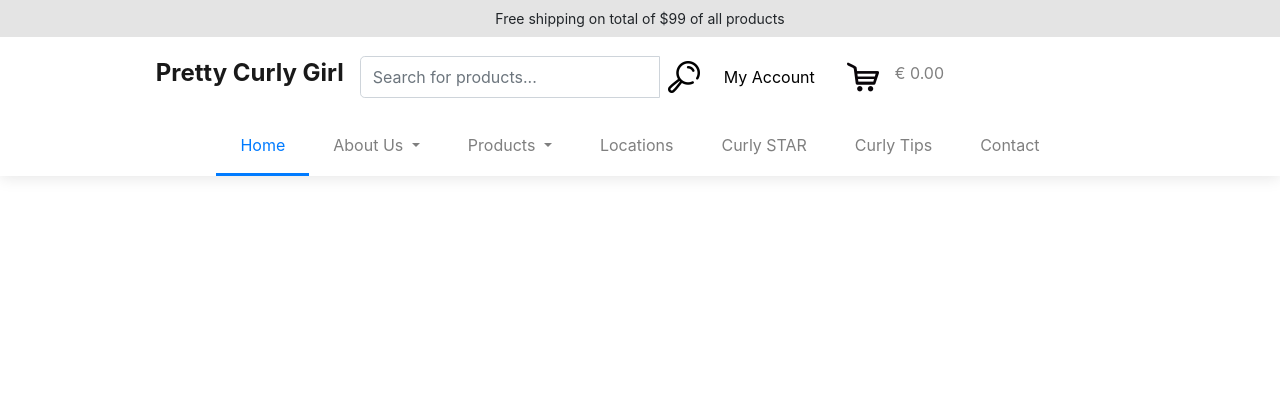
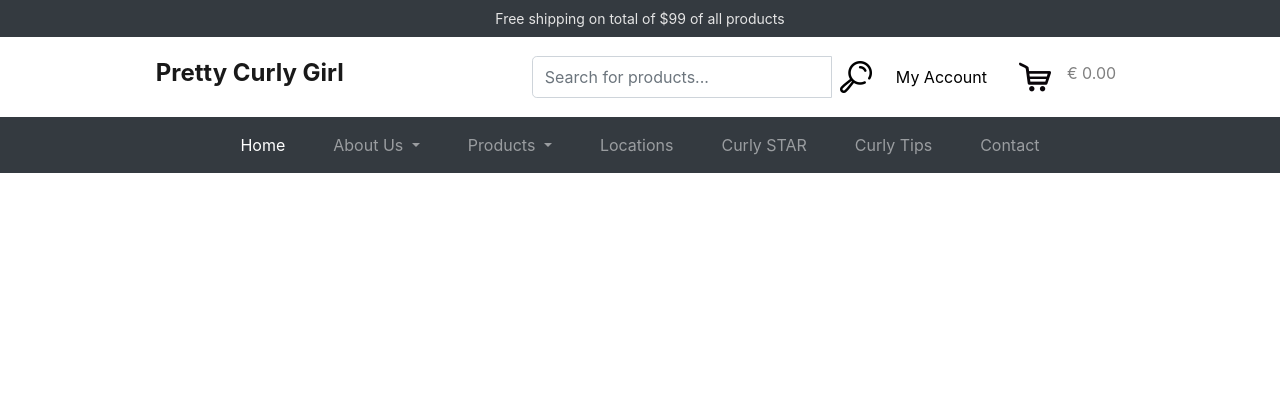
Before and after one commit to KlaudiaBC/E-Commerce-Applications-Project-Pretty-Curly-Girl, a Django app: page / in a window 1280 px wide. Shown: the top 420 px of the page. Run offline with Django 3.2, Linux system fonts and the light colour scheme.

Commit message:
PCG-7-Add styling to the header and main navbar

```diff
--- a/static/css/base.css
+++ b/static/css/base.css
@@ -6,9 +6,11 @@ html {
     color: black;
 }
 
-.promo {
-  text-align: center;
+.search-dark {
+  background-color: black;
+  padding-top: 0.5rem;
 }
+
 
 /* from Bulma */
 .icon {
@@ -69,6 +71,10 @@ html {
   @media (min-width: 768px) {
     .form-inline .form-control {
       width: 150px;
+    }
+
+    .header-lg {
+      flex-grow: 0;
     }
   }
 
@@ -252,12 +258,14 @@ html {
   }
 
   .utility-nav {
-    background: #e4e4e4;
+    background: #343a40;
     padding: 0.5rem 1rem;
+    text-align: center;
   }
 
   .utility-nav p {
     margin-bottom: 0;
+    color: #e4e4e4;
   }
 
   .search-bar {
--- a/templates/base.html
+++ b/templates/base.html
@@ -26,9 +26,9 @@
 
   <!-- Promo text -->
   <div class="overlay"></div>
-  <div class="utility-nav d-none d-md-block">
+  <div class="utility-nav">
     <div class="container">
-      <div class="promo">
+      <div>
         <p class="small">Free shipping on total of $99 of all products</p>
       </div>
     </div>
@@ -52,12 +52,11 @@
         </li>
       </ul>
 
-      <div class="collapse navbar-collapse">
+      <div class="collapse navbar-collapse header-lg">
         <form class="form-inline my-2 my-lg-0 mx-auto">
           <input class="form-control" type="search" placeholder="Search for products..." aria-label="Search">
           <input type="image" id="Search" class="sm-icons my-2 my-sm-0"
-          src="https://github.com/KlaudiaBC/E-Commerce-Applications-Project-Pretty-Curly-Girl/blob/main/static/images/media/search.png?raw=true"
-          alt="search">
+          src="https://github.com/KlaudiaBC/E-Commerce-Applications-Project-Pretty-Curly-Girl/blob/main/static/images/media/search.png?raw=true" alt="search">
         </form>
 
         <li class="list-inline-item dropdown">
@@ -89,7 +88,6 @@
           <li class="list-inline-item">
             <a class="{% if grand_total %}text-info font-weight-bold{% else %}text-black{% endif %} nav-link" href="">
               <div class="text-center">
-                <div><i class="fas fa-shopping-bag fa-lg"></i></div>
                 <p class="my-0">
                   {% if grand_total %}
                   ${{ grand_total|floatformat:2 }}
--- a/templates/includes/navbar.html
+++ b/templates/includes/navbar.html
@@ -1,4 +1,4 @@
-<nav class="navbar navbar-expand-md navbar-light bg-light sub-menu">
+<nav class="navbar navbar-expand-md navbar-dark bg-dark sub-menu">
     <div class="container">
         <div class="collapse navbar-collapse" id="navbar">
             <ul class="navbar-nav mx-auto">
@@ -49,14 +49,14 @@
 </nav>
 
 <!-- Search bar -->
-<div class="search-bar d-block d-md-none">
+<div class="search-bar d-block d-md-none search-dark">
     <div class="container">
         <div class="row">
             <div class="col-12">
                 <form class="form-inline mb-3 mx-auto">
                     <input class="form-control" type="search" placeholder="Search for products..." aria-label="Search">
                     <input type="image" id="Search" class="sm-icons d-block d-md-none"
-                    src="https://github.com/KlaudiaBC/E-Commerce-Applications-Project-Pretty-Curly-Girl/blob/main/static/images/media/search.png?raw=true"
+                    src="https://github.com/KlaudiaBC/E-Commerce-Applications-Project-Pretty-Curly-Girl/blob/main/static/images/media/search-white.png?raw=true"
                     alt="search">
                 </form>
             </div>
@@ -87,9 +87,9 @@
                 </div>
 
                 <div class="col-2 text-left">
-                    <button type="button" id="sidebarCollapseX" class="btn btn-link">
-                        <i class="bx bx-x icon-single">X</i>
-                    </button>
+                    <button type="button" id="sidebarCollapseX" class="close">
+                    <span aria-hidden="true">&times;</span>
+                </button>
                 </div>
             </div>
         </div>
```
